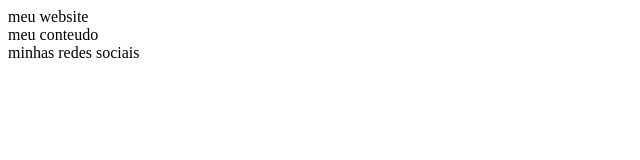
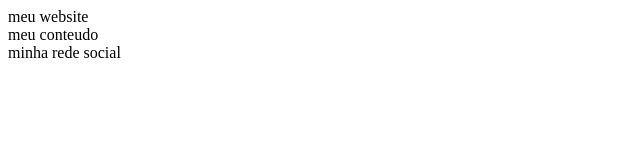
Before and after one commit to hanssergiome/Testes, a plain HTML site: page src/index.html in a window 1280 px wide. Shown: the full height of the page, 0-640 px from the left. Drawn offline with Linux system fonts and the light colour scheme.

Commit message:
update ctd

```diff
--- a/src/index.html
+++ b/src/index.html
@@ -9,6 +9,6 @@
 <body>
     <header>meu website</header>
     <main>meu conteudo</main>
-    <footer>minhas redes sociais</footer>
+    <footer>minha rede social</footer>
 </body>
 </html>
```
